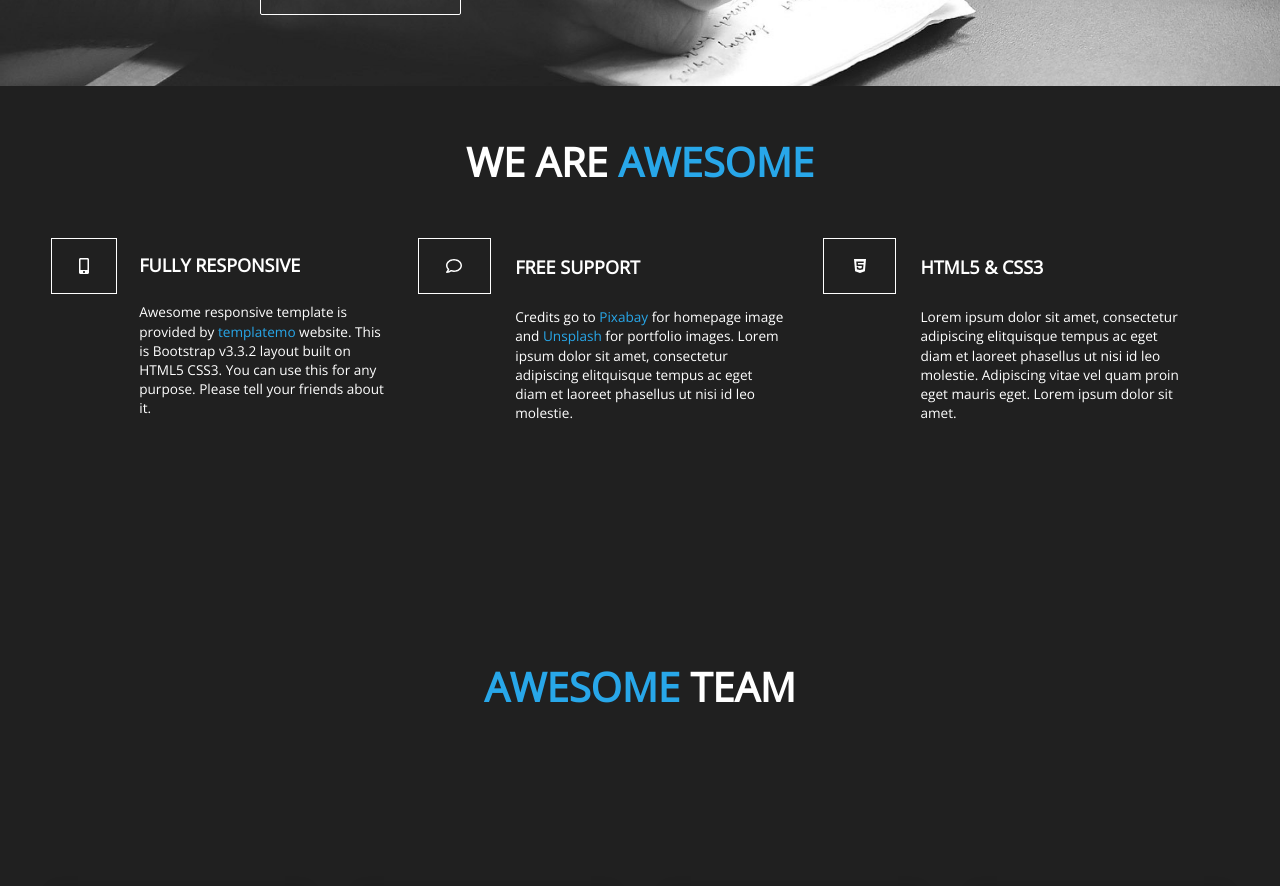
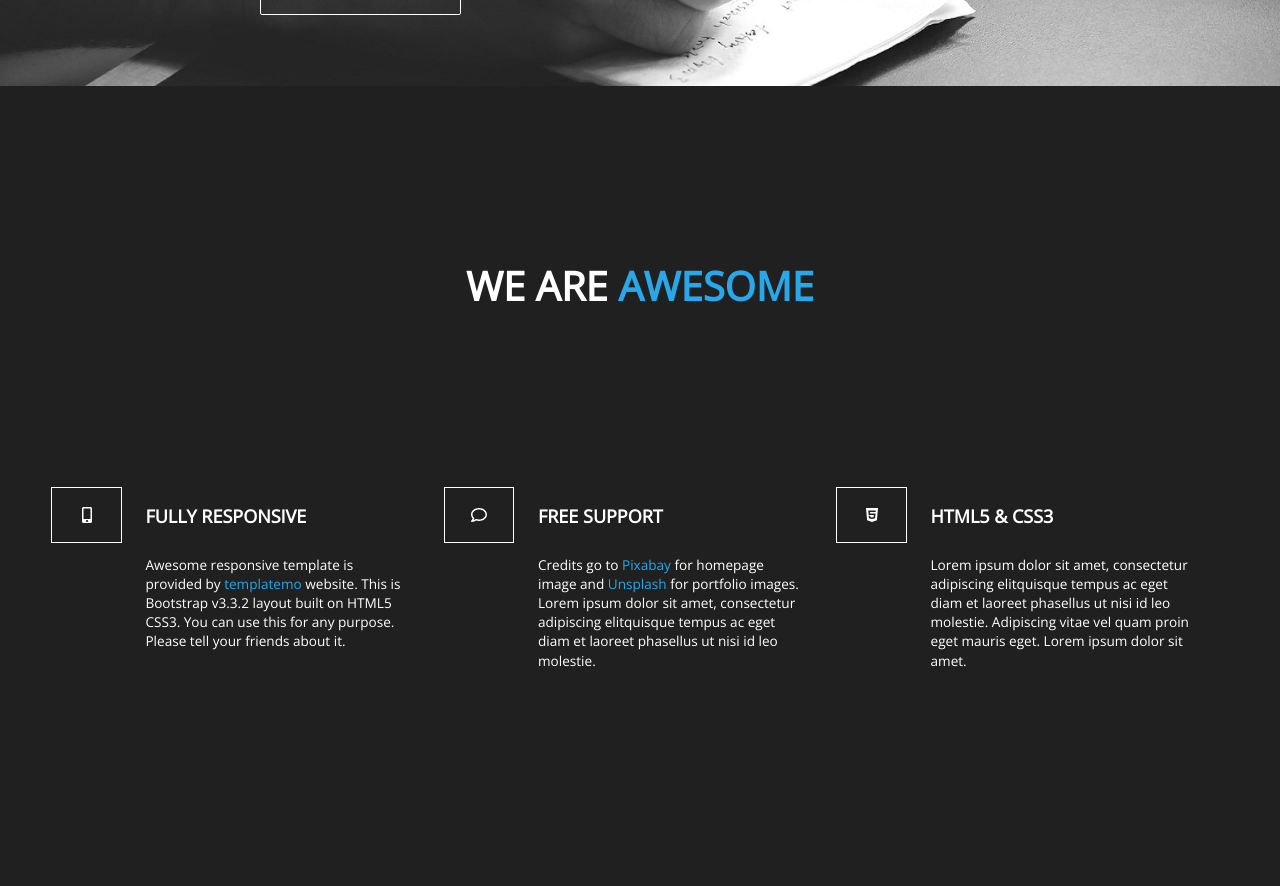
Before and after one commit to RodrigoMelloFernandes/Projeto-Awesome, a React (Create React App) app in the folder awesome/: page / in a window 1280 px wide. Shown: the part 740-1626 px from the top of the page. Built offline with nearby package versions, Linux system fonts and the light colour scheme.

Commit message:
Changes in motions from WeAreAwesome

```diff
--- a/awesome/src/App.js
+++ b/awesome/src/App.js
@@ -9,7 +9,7 @@ import ContactAwesome from './Components/_7_Footer_ContactAwesome';
 import { AnimateSharedLayout } from "framer-motion";
 
 function App() {
-  return (
+    return (
     <>
       <AnimateSharedLayout>
       <Header/>
--- a/awesome/src/Components/_2_Main/index.jsx
+++ b/awesome/src/Components/_2_Main/index.jsx
@@ -6,13 +6,11 @@ function Main () {
     return (
         <main className={styles._2}>
             <div className={styles._2__containerDesktop}>
-                <motion.h2
+                <motion.h2 className={styles._2__title}
                     initial={{ opacity: 0}}
                     animate={{ opacity: 1}}
                     transition={{ delay: .8 , duration: 1 }}
-                >
-                <h2 className={styles._2__title}>We make templates that are <span className={styles._2__title___span}>awesome</span></h2>
-                </motion.h2>
+                >We make templates that are <span className={styles._2__title___span}>awesome</span></motion.h2>
 
                 <p className={styles._2__subtitle}>Download, edit and aplly this awesome for yout website</p>
                 <button className={styles._2__button}>Get Started</button>
--- a/awesome/src/Components/_3_Section_WeAreAwesome/index.jsx
+++ b/awesome/src/Components/_3_Section_WeAreAwesome/index.jsx
@@ -3,55 +3,23 @@ import styles from './WeAreAwesome.module.scss';
 import { motion } from 'framer-motion';
 
 function WeAreAwesome () {
-    const portfolioContainerVariants = {
-        visible: {
-          transition: {
-            delayChildren: 0.5,
-            staggerChildren: 0.2,
-          }
-        }
-      }
 
-      const portfolioItemVariants = {
-        hidden: { y: 20, opacity: 0 },
-        visible: {
-          y: 0,
-          opacity: 1,
-        },
-      };
     return (
         <section className={styles._3}>
             <motion.h2
                 initial={{ scale: 0}}
-                animate={{
-                    scale: [ .3, 1.05 , .9, 1]
-                }}
+                animate={{ scale: [ .3, 1.05 , .9, 1] }}
                 transition={{ duration : 1.5}}
-            >
-
-            <h2 className={styles._3__title}>We are <span className={styles._3__title___span}>Awesome</span></h2>
+                className={styles._3__title}
+            >We are <span className={styles._3__title___span}>Awesome</span>
             </motion.h2>
 
-                {/*
-                preciso que estas divs tenham uma animação de opacidade e escala
-                a primera div tem uma escala lateral, sai da esquerda e vai para sua posição default e opacidade de 0 a 1
-
-                a segunda div sai de baixo e sobe para default , opacidade de 0 a 1
-
-                a terceira div sai da direita para esquerda , opacidade de 0 a 1
-
-                */}
-
-
-
             <div className={styles._3__containerDesktop}>
-                    <motion.div
-                        initial={{ translateX: "-50px" , opacity : 0}}
-                        animate={{ translateX: 0 , opacity : 1}}
+                <motion.div className={styles._3__container}
+                    initial={{ x: "-50px" , opacity : 0}}
+                    animate={{ x: 0 , opacity : 1}}
                     transition={{ duration : 1}}
-
                 >
-                        <div className={styles._3__container}>
                 <div className={styles._3__container___containerIcon}>
                     <FaMobileAlt/>
                 </div>
@@ -59,15 +27,13 @@ function WeAreAwesome () {
                     <h2 className={styles._3__container___content____title}>fully responsive</h2>
                     <p className={styles._3__container___content____subtitle}>Awesome responsive template is provided by <a className={styles._3__container___content____subtitle_____links} href="#">templatemo</a> website. This is Bootstrap v3.3.2 layout built on HTML5 CSS3. You can use this for any purpose. Please tell your friends about it.</p>
                 </div>
-                        </div>
                 </motion.div>
 
-                    <motion.div
-                        initial={{ translateY: "50px" , opacity : 0}}
-                        animate={{ translateY: 0 , opacity : 1}}
+                <motion.div className={styles._3__container}
+                    initial={{ y : "50px" , opacity : 0}}
+                    animate={{ y : 0 , opacity : 1}}
                     transition={{ duration : 1}}
                 >
-                        <div className={styles._3__container}>
                     <div className={styles._3__container___containerIcon}>
                         <FaRegComment/>
                     </div>
@@ -75,22 +41,19 @@ function WeAreAwesome () {
                         <h2 className={styles._3__container___content____title}>free support</h2>
                         <p className={styles._3__container___content____subtitle}>Credits go to <a className={styles._3__container___content____subtitle_____links} href="#">Pixabay</a> for homepage image and <a className={styles._3__container___content____subtitle_____links} href="#">Unsplash</a> for portfolio images. Lorem ipsum dolor sit amet, consectetur adipiscing elitquisque tempus ac eget diam et laoreet phasellus ut nisi id leo molestie.</p>
                     </div>
-                        </div>
                 </motion.div>
 
-                    <motion.div
-                        initial={{ translateX: "50px" , opacity : 0}}
-                        animate={{ translateX: 0 , opacity : 1}}
+                    <motion.div className={styles._3__container}
+                        initial={{ x : "50px" , opacity : 0}}
+                        animate={{ x : 0 , opacity : 1}}
                         transition={{ duration : 1}}
                     >
-                        <div className={styles._3__container}>
                     <div className={styles._3__container___containerIcon}>
                         <FaHtml5/>
                     </div>
                     <div className={styles._3__container___content}>
                         <h2 className={styles._3__container___content____title}>HTML5 &amp; CSS3</h2>
                         <p className={styles._3__container___content____subtitle}>Lorem ipsum dolor sit amet, consectetur adipiscing elitquisque tempus ac eget diam et laoreet phasellus ut nisi id leo molestie. Adipiscing vitae vel quam proin eget mauris eget. Lorem ipsum dolor sit amet.</p>
-                        </div>
                     </div>
                     </motion.div>
 
```
Lines whose indentation alone changed are shown as unchanged.
